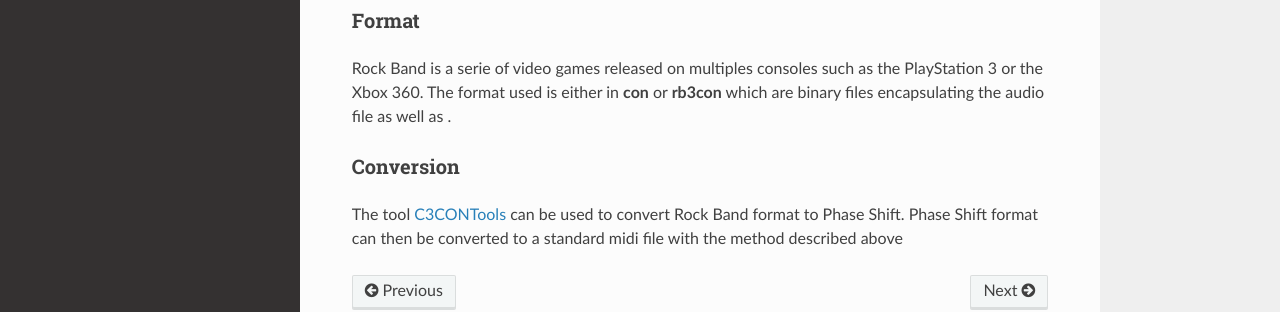
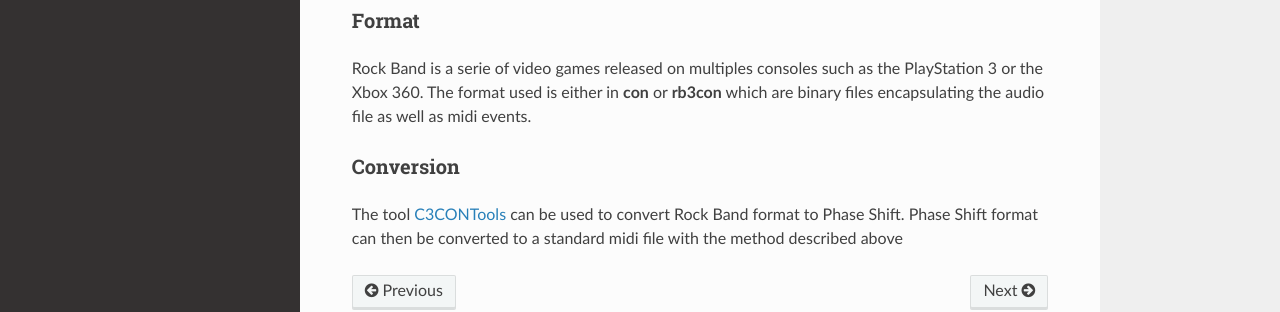
Before and after one commit to MZehren/ADTOF, a Sphinx documentation site: the page built from docs/usage.rst, in a window 1280 px wide and 900 px high, scrolled down 980 px. Shown: the part 460-772 px from the top of the window. Built offline with Sphinx 7.4.7 and the Read the Docs theme 2.0.0, drawn with Linux system fonts in a browser that asks for light colours.

```diff
--- a/docs/usage.rst
+++ b/docs/usage.rst
@@ -51,7 +51,7 @@ Format
 ~~~~~~
 
 Rock Band is a serie of video games released on multiples consoles such as the PlayStation 3 or the Xbox 360.
-The format used is either in **con** or **rb3con** which are binary files encapsulating the audio file as well as .
+The format used is either in **con** or **rb3con** which are binary files encapsulating the audio file as well as midi events.
 
 Conversion
 ~~~~~~~~~~
```
Also changed, not shown: docs/introduction.rst (+15 -0 lines), 1 other file.
